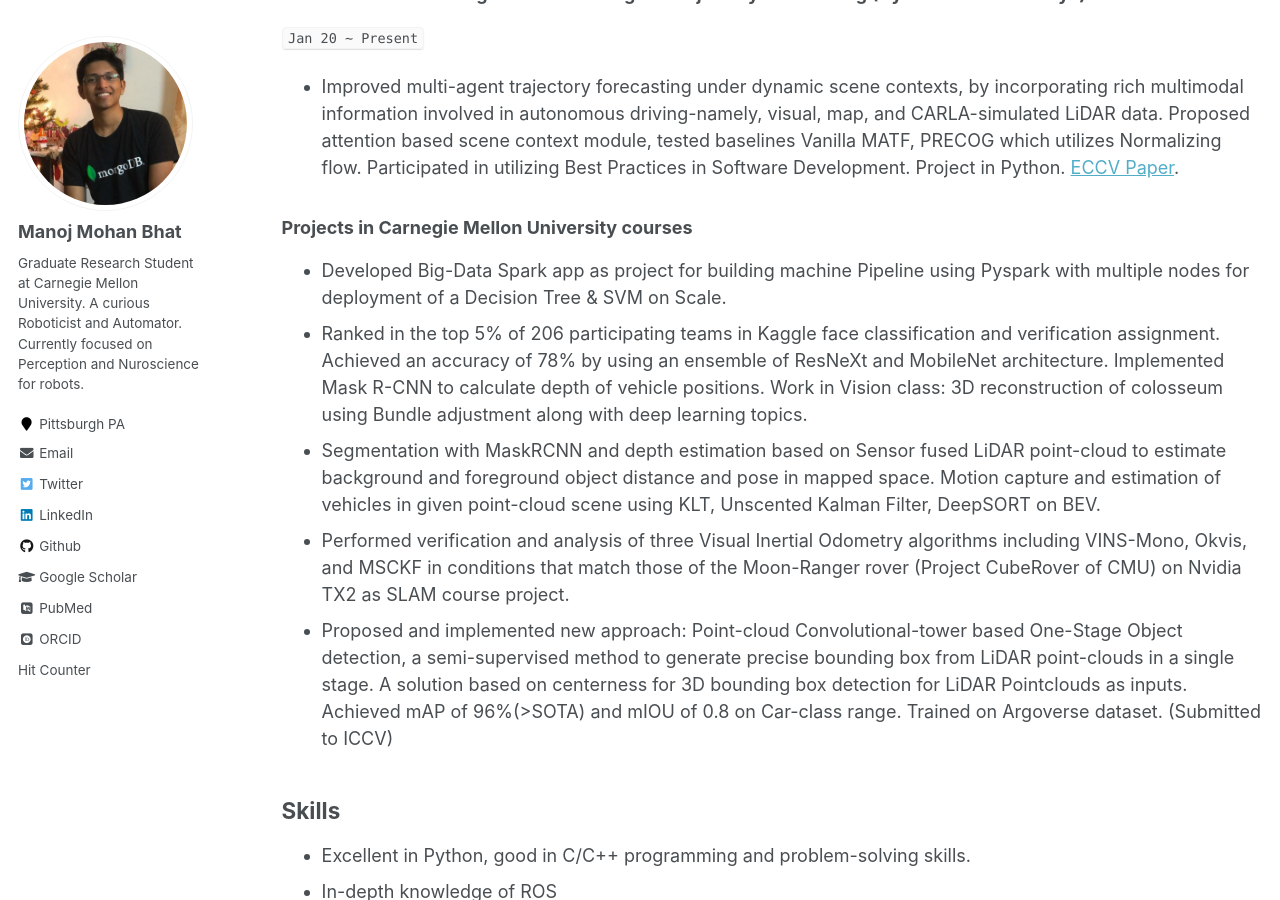
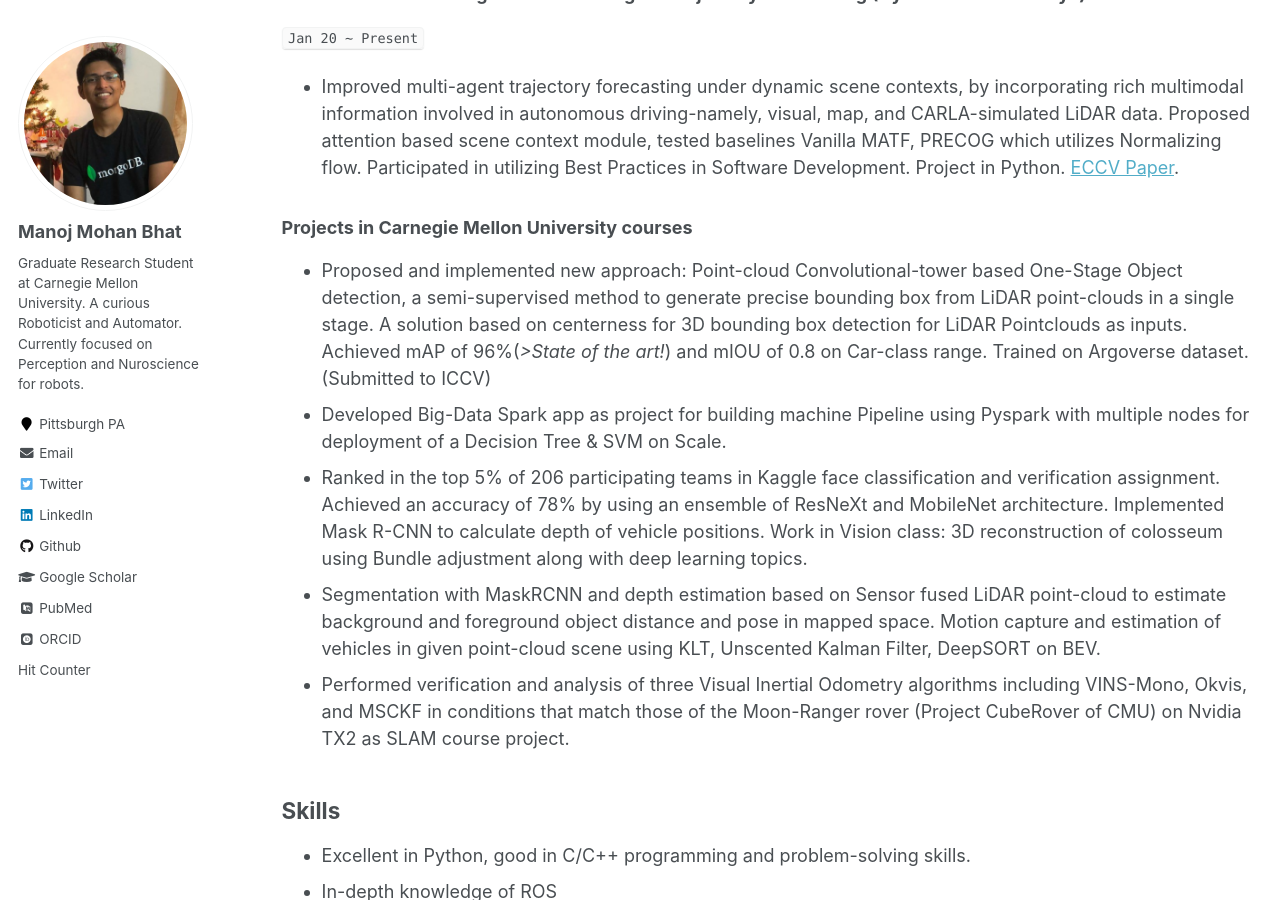
Before and after one commit to Manojbhat09/manojbhat09.github.io_old, a Jekyll site: the page built from _pages/cv.md, in a window 1280 px wide and 900 px high, scrolled down 2994 px. Built offline with Jekyll 4.4.1, drawn with Linux system fonts in a browser that asks for light colours; some web fonts are replaced.

Commit message:
Update cv.md

```diff
--- a/_pages/cv.md
+++ b/_pages/cv.md
@@ -91,11 +91,12 @@ comparison of methodologies for real-time tracking, evaluation with required met
 
 ### **Projects in Carnegie Mellon University courses**
 
+- Proposed and implemented new approach: Point-cloud Convolutional-tower based One-Stage Object detection, a semi-supervised method to generate precise bounding box from LiDAR point-clouds in a single stage. A solution based on centerness for 3D bounding box detection for LiDAR Pointclouds as inputs. Achieved mAP of 96%(_>State of the art!_) and mIOU of 0.8 on Car-class range. Trained on Argoverse dataset. (Submitted to ICCV)
 - Developed Big-Data Spark app as project for building machine Pipeline using Pyspark with multiple nodes for deployment of a Decision Tree & SVM on Scale.
 - Ranked in the top 5% of 206 participating teams in Kaggle face classification and verification assignment. Achieved an accuracy of 78% by using an ensemble of ResNeXt and MobileNet architecture. Implemented Mask R-CNN to calculate depth of vehicle positions. Work in Vision class: 3D reconstruction of colosseum using Bundle adjustment along with deep learning topics.
 - Segmentation with MaskRCNN and depth estimation based on Sensor fused LiDAR point-cloud to estimate background and foreground object distance and pose in mapped space. Motion capture and estimation of vehicles in given point-cloud scene using KLT, Unscented Kalman Filter, DeepSORT on BEV.
 - Performed verification and analysis of three Visual Inertial Odometry algorithms including VINS-Mono, Okvis, and MSCKF in conditions that match those of the Moon-Ranger rover (Project CubeRover of CMU) on Nvidia TX2 as SLAM course project.
-- Proposed and implemented new approach: Point-cloud Convolutional-tower based One-Stage Object detection, a semi-supervised method to generate precise bounding box from LiDAR point-clouds in a single stage. A solution based on centerness for 3D bounding box detection for LiDAR Pointclouds as inputs. Achieved mAP of 96%(>SOTA) and mIOU of 0.8 on Car-class range. Trained on Argoverse dataset. (Submitted to ICCV)
+
 
 ## Skills
 
```
